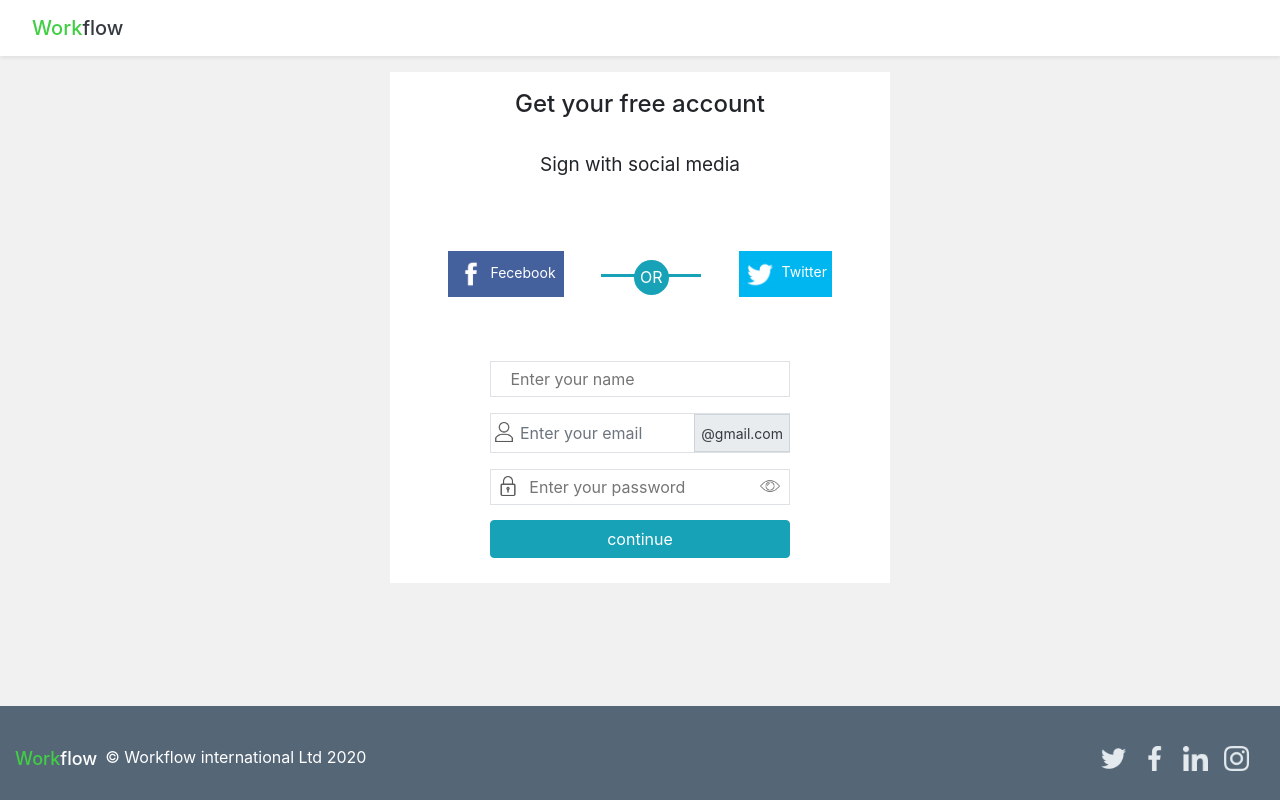
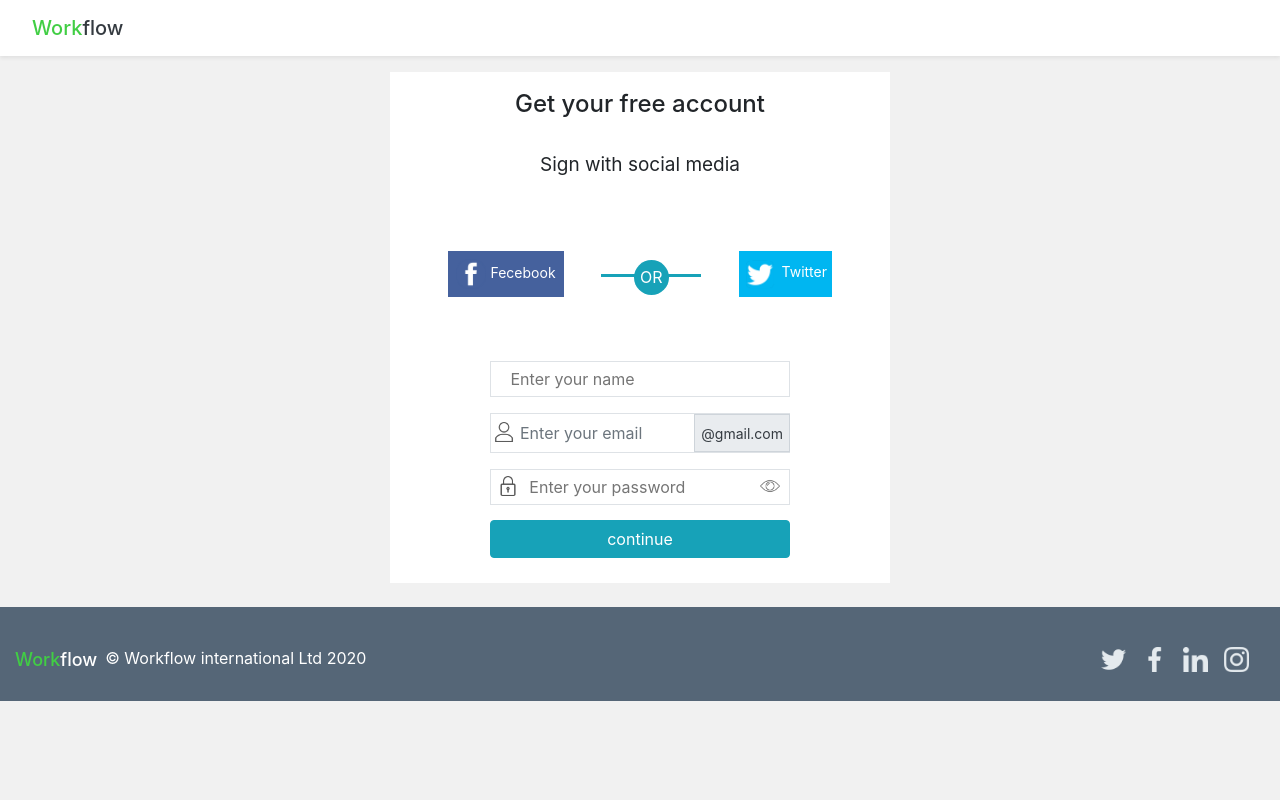
Before and after one commit to sidiDev/workflow, a plain HTML site: page form.html in a window 1280 px wide. Drawn offline with nearby package versions, Linux system fonts and the light colour scheme; files whose address does not match are found by name.

Commit message:
some problems solved

```diff
--- a/css files/expertise-page.css
+++ b/css files/expertise-page.css
@@ -95,9 +95,6 @@ nav .navbar-brand span:first-of-type {
 /* ========= { START FOOTER } =========*/
 
 footer {
-    position: absolute;
-    bottom: 0;
-    width: 100%;
     background: #567;
     padding: 15px;
     margin-top: 5em;
--- a/css files/form.css
+++ b/css files/form.css
@@ -154,9 +154,6 @@ nav .navbar-brand span:first-of-type {
 /* ========= { START FOOTER } =========*/
 
 footer {
-    position: absolute;
-    bottom: 0;
-    width: 100%;
     background: #567;
     padding: 15px;
 }
--- a/css files/languages-page.css
+++ b/css files/languages-page.css
@@ -75,9 +75,6 @@ nav .navbar-brand span:first-of-type {
 /* ========= { START FOOTER } =========*/
 
 footer {
-    position: absolute;
-    bottom: 0;
-    width: 100%;
     background: #567;
     padding: 15px;
     margin-top: 5em;
--- a/css files/profile-photo-page.css
+++ b/css files/profile-photo-page.css
@@ -54,9 +54,6 @@ nav .navbar-brand span:first-of-type {
 /* ========= { START FOOTER } =========*/
 
 footer {
-    position: absolute;
-    bottom: 0;
-    width: 100%;
     background: #567;
     padding: 15px;
     margin-top: 5em;
--- a/css files/user-description-page.css
+++ b/css files/user-description-page.css
@@ -54,9 +54,6 @@ nav .navbar-brand span:first-of-type {
 /* ========= { START FOOTER } =========*/
 
 footer {
-    position: absolute;
-    bottom: 0;
-    width: 100%;
     background: #567;
     padding: 15px;
     margin-top: 5em;
```
